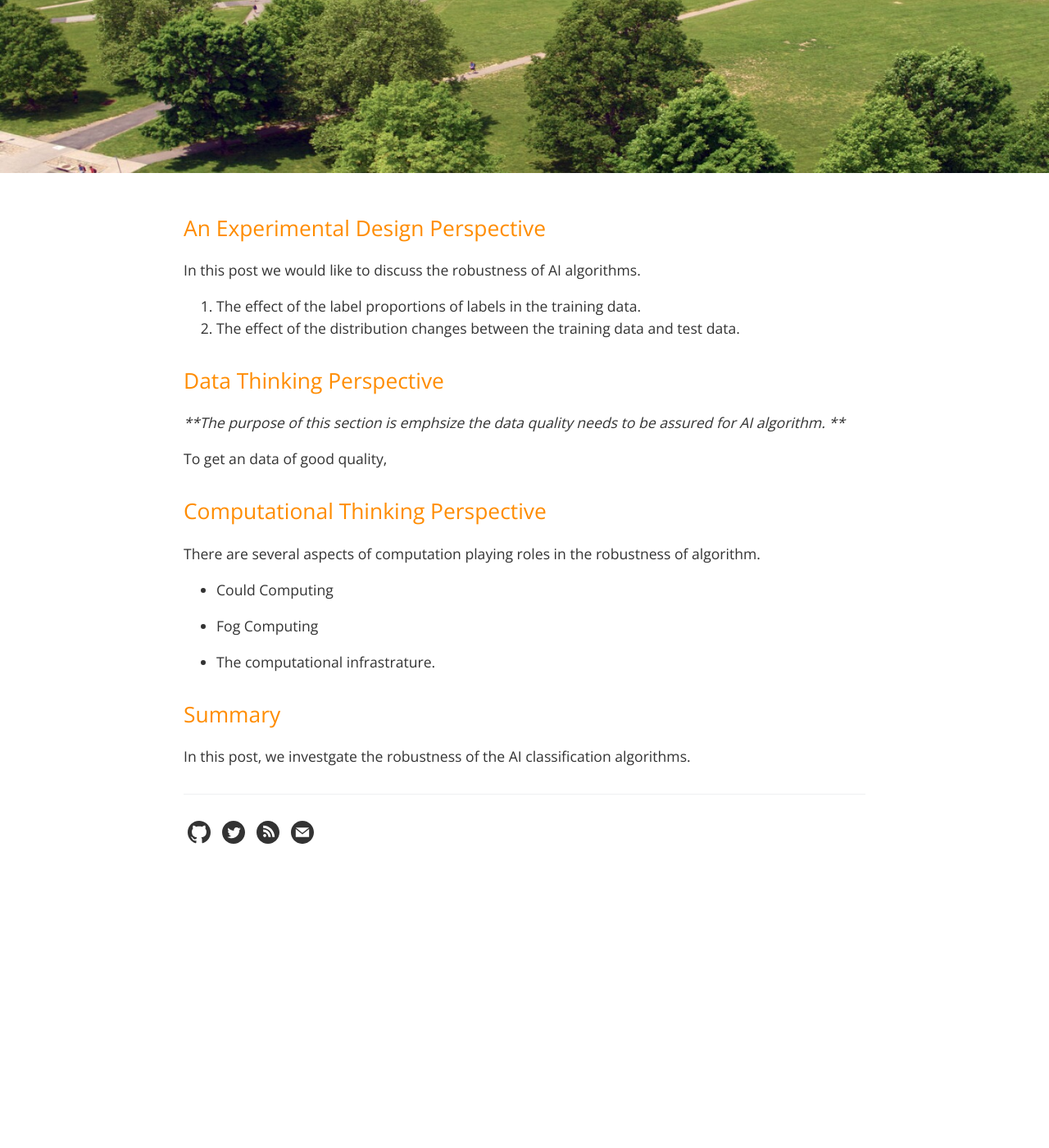
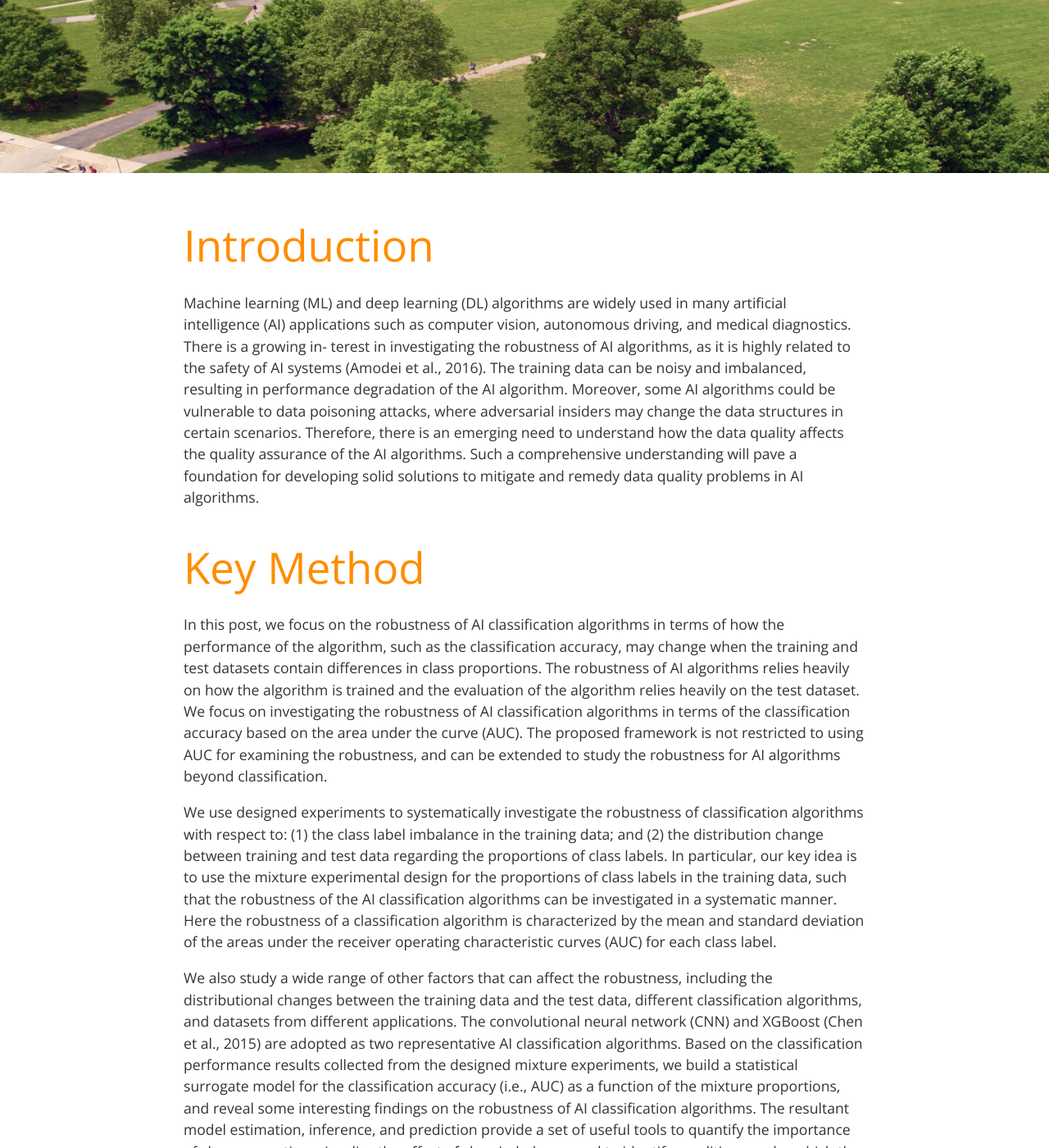
Before and after one commit to xwdeng80/blog, a Jekyll site: the page built from _posts/2021-05-31-robustness-of-ai-algorithm.md, in a window 1280 px wide and 1400 px high, scrolled down 435 px. Shown: the whole window at 82% size. Built offline with Jekyll 4.4.1, drawn with Linux system fonts in a browser that asks for light colours; before the commit the page ends 1518 px from its top, so only the background shows below that; some of the changed text lies outside the part shown.

Commit message:
Update 2021-05-31-robustness-of-ai-algorithm.md

```diff
--- a/_posts/2021-05-31-robustness-of-ai-algorithm.md
+++ b/_posts/2021-05-31-robustness-of-ai-algorithm.md
@@ -11,34 +11,64 @@ excerpt: Discussion on the robustness of AI algorithms
 ![](https://raw.githubusercontent.com/jacobgil/dlib_facedetector_pytorch/master/positive_images/13_4.jpg)
 -->
 
-## An Experimental Design Perspective
+# Introduction
 
-In this post we would like to discuss the robustness of AI algorithms.
+Machine learning (ML) and deep learning (DL) algorithms are widely used in many artificial
+intelligence (AI) applications such as computer vision, autonomous
+driving, and medical diagnostics. There is a growing in-
+terest in investigating the robustness of AI algorithms, as it is highly related to the safety of AI systems (Amodei et al.,
+2016). The training data can be noisy and imbalanced, resulting in performance degradation
+of the AI algorithm. Moreover, some AI algorithms could be vulnerable to
+data poisoning attacks, where adversarial insiders may change the data structures in certain
+scenarios. Therefore, there is an emerging need to understand how the data quality affects
+the quality assurance of the AI algorithms. Such a comprehensive understanding will pave
+a foundation for developing solid solutions to mitigate and remedy data quality problems in
+AI algorithms.
 
- 1. The effect of the label proportions of labels in the training data.
- 2. The effect of the distribution changes between the training data and test data.
+# Key Method
 
-<!--
-The first part here was saving the face detector model in an XML format, using `net_to_xml`, like in this [dlib example](https://github.com/davisking/dlib/blob/master/examples/dnn_introduction_ex.cpp#L164).
--->
+In this post, we focus on the robustness of AI classification algorithms in terms of how
+the performance of the algorithm, such as the classification accuracy, may change when the
+training and test datasets contain differences in class proportions. The robustness of AI algorithms relies heavily on how the algorithm is trained and the evaluation
+of the algorithm relies heavily on the test dataset. We focus on investigating the robustness
+of AI classification algorithms in terms of the classification accuracy based on the area under
+the curve (AUC). The proposed framework is not restricted to using AUC for examining
+the robustness, and can be extended to study the robustness for AI algorithms beyond
+classification.
 
+We use designed experiments to systematically
+investigate the robustness of classification algorithms with respect to: (1) the class label
+imbalance in the training data; and (2) the distribution change between training and test
+data regarding the proportions of class labels. In particular, our key idea is to use the
+mixture experimental design  for the proportions of class labels in the training
+data, such that the robustness of the AI classification algorithms can be investigated in a
+systematic manner. Here the robustness of a classification algorithm is characterized by the
+mean and standard deviation of the areas under the receiver operating characteristic curves
+(AUC) for each class label.
 
-## Data Thinking Perspective
+We also study a wide range of other factors that can affect the robustness, including the distributional changes between
+the training data and the test data, different classification algorithms, and datasets from
+different applications. The convolutional neural network (CNN) and XGBoost
+(Chen et al., 2015) are adopted as two representative AI classification algorithms. Based on
+the classification performance results collected from the designed mixture experiments, we
+build a statistical surrogate model for the classification accuracy (i.e., AUC) as a function
+of the mixture proportions, and reveal some interesting findings on the robustness of AI
+classification algorithms. The resultant model estimation, inference, and prediction provide
+a set of useful tools to quantify the importance of class proportion, visualize the effect of class
+imbalance, and to identify conditions under which the algorithms tend to be robust, which
+can not be easily achieved by existing studies on class imbalance. Note that the proposed
+framework can be extended to include more factors for investigating the robustness of the
+AI algorithms, and can also be used to study other characteristics of the AI algorithms, such
+as the transparency of the AI systems.
 
-***The purpose of this section is emphsize the data quality needs to be assured for AI algorithm. ***
+# Summary
 
-To get an data of good quality,
+In this post, we consider an experimental design framework to systematically investigate
+how the data quality, such as imbalance among class labels, and distribution shift between
+training data and test data, affects the quality assurance of the AI classification algorithms.
 
-## Computational Thinking Perspective
-
-There are several aspects of computation playing roles in the robustness of algorithm.
-
-- Could Computing
-
-- Fog Computing
-
-- The computational infrastrature.
-
-## Summary
-
-In this post, we investgate the robustness of the AI classification algorithms.
+It is to elaborate how the experimental design thinking is used to systematically investigate
+the performance characteristics of AI algorithms, which is called AI assurance in the general
+media. The AI assurance is all about ensuring that the AI is going to operate in a proper
+and risk-controllable manner over time, which broadly includes robustness and reliability,
+privacy and security, fairness and bias, transparency, and reproducibility.
```
